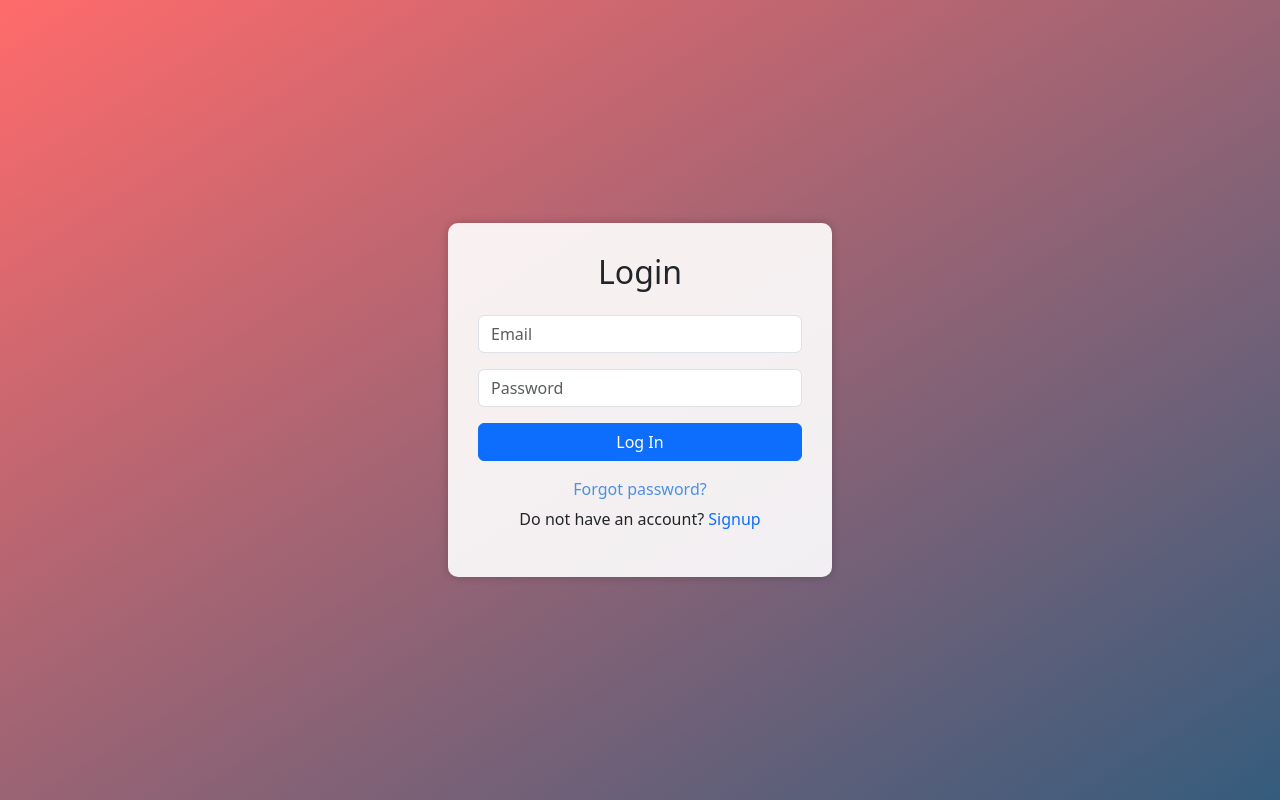
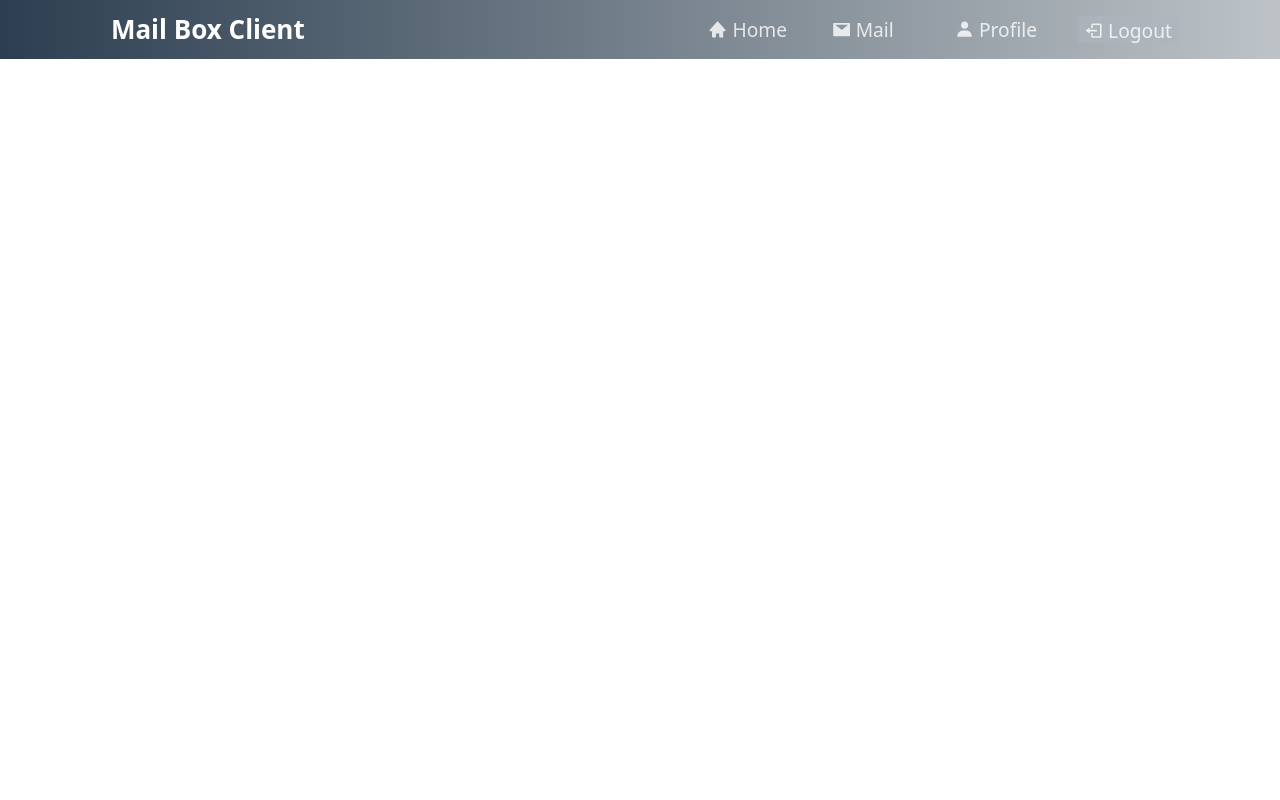
Before and after one commit to Falcon00007/mail-box, a React (Create React App) app: page / in a window 1280 px wide. Before the commit this address led to /login. Built offline with nearby package versions, Linux system fonts and the light colour scheme; sample sign-in values are in the browser's storage.

Commit message:
Compose and send mail (task-5)

```diff
--- a/package.json
+++ b/package.json
@@ -8,9 +8,13 @@
     "@testing-library/react": "^13.4.0",
     "@testing-library/user-event": "^13.5.0",
     "bootstrap": "^5.3.1",
+    "cdbreact": "^1.5.18",
+    "draft-js": "^0.11.7",
     "react": "^18.2.0",
     "react-bootstrap": "^2.8.0",
     "react-dom": "^18.2.0",
+    "react-draft-wysiwyg": "^1.15.0",
+    "react-icons": "^4.10.1",
     "react-redux": "^8.1.2",
     "react-router-dom": "^6.15.0",
     "react-scripts": "5.0.1",
--- a/src/App.js
+++ b/src/App.js
@@ -2,22 +2,26 @@ import React from "react";
 import { useSelector } from "react-redux";
 import { Routes, Route, Navigate } from "react-router-dom";
 
+import Header from "./components/navbar/Header";
 import Signup from "./components/auth/Signup";
 import Login from "./components/auth/Login";
 import Home from "./components/pages/Home"
+import MailComponent from "./components/mailbox/MailComponent";
 
 function App() {
-  const isLoggedIn= useSelector((state) => state.auth.isLoggedin);
+  const isLoggedIn= useSelector((state) => state.auth.isLoggedIn);
   console.log(isLoggedIn);
 
   return (
     <>
+    <Header/>
     <Routes>
     <Route path="/signup" element={<Signup/>}/>
     <Route path="/login" element={<Login/>}/>
-    <Route path="/home" element={<Home/>}/>
-
-    <Route path='*' element={<Navigate to='/login'/>}/>
+    {isLoggedIn && <Route path="/home" element={<Home/>}/> }
+    {isLoggedIn && <Route path="/mail" element={<MailComponent/>}/>}
+   {!isLoggedIn && <Route path='*' element={<Navigate to='/login'/>}/>}
+   {!isLoggedIn && <Route path='*' element={<Navigate to='/home'/>}/>}
     </Routes>
     </>
   )
--- a/src/components/auth/Login.js
+++ b/src/components/auth/Login.js
@@ -1,5 +1,5 @@
 import React,{useState} from 'react';
-import { Container, Form, Button, Row, Col, Spinner } from 'react-bootstrap';
+import { Form, Button, Spinner } from 'react-bootstrap';
 import styles from './Login.module.css';
 import { authAction } from '../../store/authSlice';
 import {Link, useNavigate } from "react-router-dom";
@@ -77,15 +77,14 @@ const Login = () => {
           {!loading && <Button className={styles.btnLogin} variant="primary" type="submit" onClick={handleLogin}>
             Log In
           </Button>}
-          {loading && <Spinner animation='border' size='sm'/>}
-          {loading && <h2>Submitting Data...</h2>}
+          {loading && <><Spinner animation='border' size='md'/><h2>Submitting Data...</h2></>}
         </Form>
         <div className="text-center mt-3">
           <a href="#forgot-password" className={styles.forgotPassword}>
             Forgot password?
           </a>
           <p className={styles.notSignup}>
-            Do not have an account? <a href="#signup">Signup</a>
+            Do not have an account? <Link to="/signup">Signup</Link>
           </p>
         </div>
       </div>
--- a/src/components/auth/Login.module.css
+++ b/src/components/auth/Login.module.css
@@ -36,3 +36,18 @@
   .notSignup a:hover{
     text-decoration: underline;
   }
+  .errorMessage{
+    color: red;
+    font-weight: 600;
+  }
+
+  @media (max-width: 940px) {
+    .loginCard {
+      width: 60%;
+    }
+  }
+  @media (max-width: 500px) {
+    .loginCard {
+      width: 90%;
+    }
+  }
--- /dev/null
+++ b/src/components/mailbox/MailComponent.js
@@ -0,0 +1,84 @@
+import React, { useState, useEffect } from 'react';
+import { EditorState } from 'draft-js';
+import { Editor } from 'react-draft-wysiwyg';
+import 'react-draft-wysiwyg/dist/react-draft-wysiwyg.css';
+import classes from './MailComponent.module.css'; // Add your styling
+
+const MailComponent = () => {
+  const [to, setTo] = useState('');
+  const [subject, setSubject] = useState('');
+  const [editorState, setEditorState] = useState(EditorState.createEmpty());
+  const [mailBody, setMailBody] = useState("");
+  console.log(mailBody);
+
+  useEffect(()=>{
+    setMailBody(editorState.getCurrentContent().getPlainText());
+}, [editorState]);
+
+  const senderEmail= localStorage.getItem('email');
+
+  const handleSend = async() => {
+
+    const mailData = {
+        email: to,
+        subject: subject,
+        message: mailBody,
+      };
+
+      try{
+        const response = await fetch(
+            `https://mail-box-client-3e379-default-rtdb.firebaseio.com//${senderEmail}SentMail.json`,
+            {
+              method: "POST",
+              body: JSON.stringify(mailData),
+              headers: {
+                "Content-Type": "application/json",
+              },
+            }
+          );
+          let data = await response;
+          console.log(data);
+
+      }catch(err){
+        console.log(err);
+      }
+     setTo("");
+     setSubject("");
+     setMailBody("");
+  };
+
+  return (
+    <>
+    <h2 className={classes.mailHeading}>Compose Email</h2>
+    <div className={classes.mail_container}>
+    <div className={classes.toMail}>
+    <input
+    type="email"
+    placeholder="To"
+    value={to}
+    onChange={(e) => setTo(e.target.value)}
+  />
+    </div>
+    <div className={classes.subject}>
+    <input
+        type="text"
+        placeholder="Subject"
+        value={subject}
+        onChange={(e) => setSubject(e.target.value)}
+      />
+    </div>
+
+      <Editor
+        editorState={editorState}
+        onEditorStateChange={setEditorState}
+              placeholder="Write your message here..."
+      />
+      <button className={classes.send_button} onClick={handleSend}>
+        Send
+      </button>
+    </div>
+    </>
+  );
+};
+
+export default MailComponent;
--- /dev/null
+++ b/src/components/mailbox/MailComponent.module.css
@@ -0,0 +1,41 @@
+.mailHeading{
+  text-align: center;
+  font-size: 24px;
+  font-weight: bold;
+  color: #333;
+  margin-bottom: 20px;
+  text-transform: uppercase;
+  letter-spacing: 2px;
+}
+.mail_container {
+    width: 80%;
+    height: 70vh;
+    margin: 1rem auto;
+    padding: 20px;
+    border: 1px solid #ccc;
+    border-radius: 5px;
+  }
+  .mail_container input{
+    border-color: transparent;
+    border-bottom: 1px solid #ccc;
+    padding: 5px 0;
+    margin-bottom: 10px;
+    width: 100%;
+  }
+  .mail_container input:focus {
+    outline: none;
+    border-bottom: 1px solid #007bff; /* Change to your desired focus color */
+  }
+  .send_button {
+    margin-top: 10px;
+    padding: 5px 15px;
+    background-color: #007bff;
+    color: white;
+    border: none;
+    border-radius: 5px;
+    cursor: pointer;
+  }
+
+  .send_button:hover {
+    background-color: #0056b3;
+  }
--- /dev/null
+++ b/src/components/navbar/Header.js
@@ -0,0 +1,13 @@
+import React from 'react'
+import Navbar from "./Navbar"
+
+const Header = (props) => {
+  return (
+    <>
+    <Navbar/>
+    <main>{props.children}</main>
+    </>
+  )
+}
+
+export default Header
--- /dev/null
+++ b/src/components/navbar/Navbar.js
@@ -0,0 +1,45 @@
+import React,{useState} from 'react';
+import styles from './Navbar.module.css';
+import { Link, useNavigate } from 'react-router-dom';
+import { BiMenu,BiSolidHome,BiSolidUser,BiLogIn,BiLogOut } from "react-icons/bi";
+import { AiFillMail } from "react-icons/ai";
+import { useSelector,useDispatch } from 'react-redux';
+import { authAction } from '../../store/authSlice';
+
+const Navbar = () => {
+    const [menuActive, setMenuActive] = useState(false);
+    const dispatch = useDispatch();
+  const isLoggedIn = useSelector((state) => state.auth.isLoggedIn);
+    const navigate= useNavigate();
+
+    const logoutHandler=()=>{
+      dispatch(authAction.logout());
+      localStorage.removeItem("email");
+      localStorage.removeItem("token");
+        navigate('/login');
+    }
+
+    const toggleMenu = () => {
+        setMenuActive(!menuActive);
+      };
+
+  return (
+    <nav className={styles.navbar}>
+      <div className={styles.navbarBrand}>
+        <div className={styles.navbarTitle}><span className={styles.expenseSign}></span> Mail Box Client </div>
+      </div>
+      <button className={styles.hamburgerButton} onClick={toggleMenu}>
+      <span className={styles.hamburgerIcon}><BiMenu/></span>
+    </button>
+      <ul  className={`${styles.navbarNav} ${menuActive ? styles.active : ''}`}>
+        <li className={styles.navItem}><Link to="/home" className={styles.navLink}><p><BiSolidHome/></p> Home</Link></li>
+        <li className={styles.navItem}><Link to="/mail" className={styles.navLink}><p><AiFillMail/></p> Mail</Link></li>
+        <li className={styles.navItem}><Link to="/profile" className={styles.navLink}><p><BiSolidUser/></p> Profile</Link></li>
+        {!isLoggedIn&& <li className={styles.navItem}><Link to="/login" className={styles.navLink}><p><BiLogIn/></p> Login</Link></li>}
+        {isLoggedIn&& <li className={styles.navItem}><button  className={styles.navLink} onClick={logoutHandler}><p><BiLogOut/></p> Logout</button></li>}
+        </ul>
+    </nav>
+  );
+};
+
+export default Navbar;
--- /dev/null
+++ b/src/components/navbar/Navbar.module.css
@@ -0,0 +1,113 @@
+
+.navbar {
+  position: sticky;
+    width: 100%;
+      background: linear-gradient(to right, #2c3e50, #bdc3c7);;
+      color: #fff;
+      display: flex;
+      justify-content: space-around;
+      align-items: center;
+      padding: 10px 20px;
+      z-index: 2;
+    }
+
+    .navbarTitle {
+      display: flex;
+      font-size: 26px;
+      font-weight: bold;
+      text-decoration: none;
+      color: #fff;
+    }
+    .navbarNav {
+      list-style: none;
+      display: flex;
+      gap: 2rem;
+      margin: 0;
+      padding: 0;
+    }
+
+    .navItem {
+      display: flex;
+      font-size: 1.2rem;
+      width: 4.2rem;
+      max-height: 1.7rem;
+      margin-right: 1.5rem;
+    }
+    .navLink{
+      display: flex;
+      text-decoration: none;
+      color: #fff;
+      transition: color 0.3s ease;
+      opacity: 0.8;
+
+    }
+  .navLink p{
+    text-align: center;
+    margin-right: 5px;
+    position: relative;
+    margin-top: 10px;
+    bottom: 12px;
+  }
+    .navLink:hover {
+      box-shadow: 2px 3px 4px #fff;
+      opacity: 1;
+    }
+    .navbarNav button{
+      color: white;
+      background-color: #aeb5bdd3;
+      border: none;
+      cursor: pointer;
+      font-size: 1.2rem;
+    }
+
+  .hamburgerButton{
+    display: flex;
+    justify-content: center;
+      height: 1.8rem;
+      width: 2.5rem;
+      opacity: 0;
+  }
+
+    @media (max-width: 750px) {
+      .hamburgerButton{
+          opacity: 1;
+      }
+      .hamburgerIcon{
+        position: relative;
+        bottom: 1rem;
+          font-size: 30px;
+      }
+      .navbarNav {
+        display: none;
+        flex-direction: column;
+        position: absolute;
+        top: 55px; /* Adjust this value as needed */
+        left: 0;
+        background:linear-gradient(to right, #2c3e50, #bdc3c7);;
+        width: 100%;
+        z-index: 1;
+        box-shadow: 0 2px 4px rgba(0, 0, 0, 0.1);
+      }
+
+      .navbarNav.active {
+        display: flex;
+      }
+
+      .navItem {
+        display: flex;
+        font-size: 1.2rem;
+        margin: .3rem 1rem;
+        text-align: center;
+      }
+
+      .navLink {
+        text-decoration: none;
+        color: #fff;
+        height: 2rem;
+        transition: color 0.3s ease;
+      }
+
+      .navLink:hover {
+        color: #f0f0f0;
+      }
+    }
--- a/src/components/pages/Home.js
+++ b/src/components/pages/Home.js
@@ -1,8 +1,10 @@
 import React from 'react'
+import Sidebar from './Sidebar'
 
 const Home = () => {
   return (
     <>
+    <Sidebar/>
     <h2>Welcome to your mail box</h2>
     </>
   )
--- /dev/null
+++ b/src/components/pages/Sidebar.js
@@ -0,0 +1,47 @@
+import React from "react";
+import { Button } from "react-bootstrap";
+import MailComponent from "../mailbox/MailComponent";
+
+import {
+  CDBSidebar,
+  CDBSidebarFooter,
+  CDBSidebarHeader,
+  CDBSidebarMenu,
+  CDBSidebarMenuItem,
+} from "cdbreact";
+
+const Sidebar = () => {
+  const [modalShow, setModalShow] = React.useState(false);
+  return (
+    <>
+      <MailComponent show={modalShow} onHide={() => setModalShow(false)} />
+      <div
+        style={{
+          display: "flex",
+          height: "100vh",
+          overflow: "scroll initial",
+          float: "left",
+        }}
+      >
+        <CDBSidebar textColor="#fff" backgroundColor="#333">
+          <CDBSidebarHeader prefix={<i className="fa fa-bars fa-large"></i>}>
+            <Button
+              variant="outline-success"
+              onClick={() => setModalShow(true)}
+            >
+              Compose
+            </Button>
+          </CDBSidebarHeader>
+
+          <CDBSidebarMenu>
+            <CDBSidebarMenuItem>MailBox</CDBSidebarMenuItem>
+          </CDBSidebarMenu>
+
+          <CDBSidebarFooter></CDBSidebarFooter>
+        </CDBSidebar>
+      </div>
+    </>
+  );
+};
+
+export default Sidebar;
```
Also changed, not shown: src/components/auth/Signup.js (+5 -5 lines), 1 other file (tests, documents, lock files or other folders).
